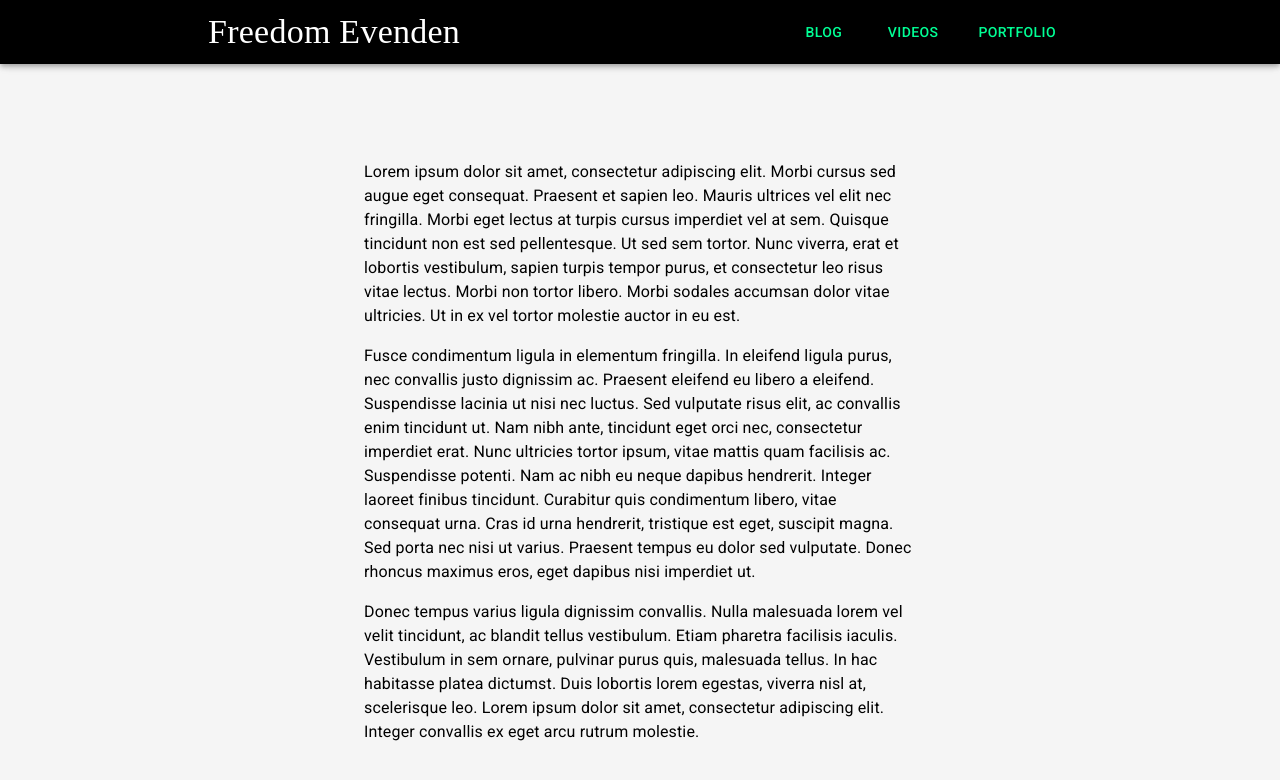
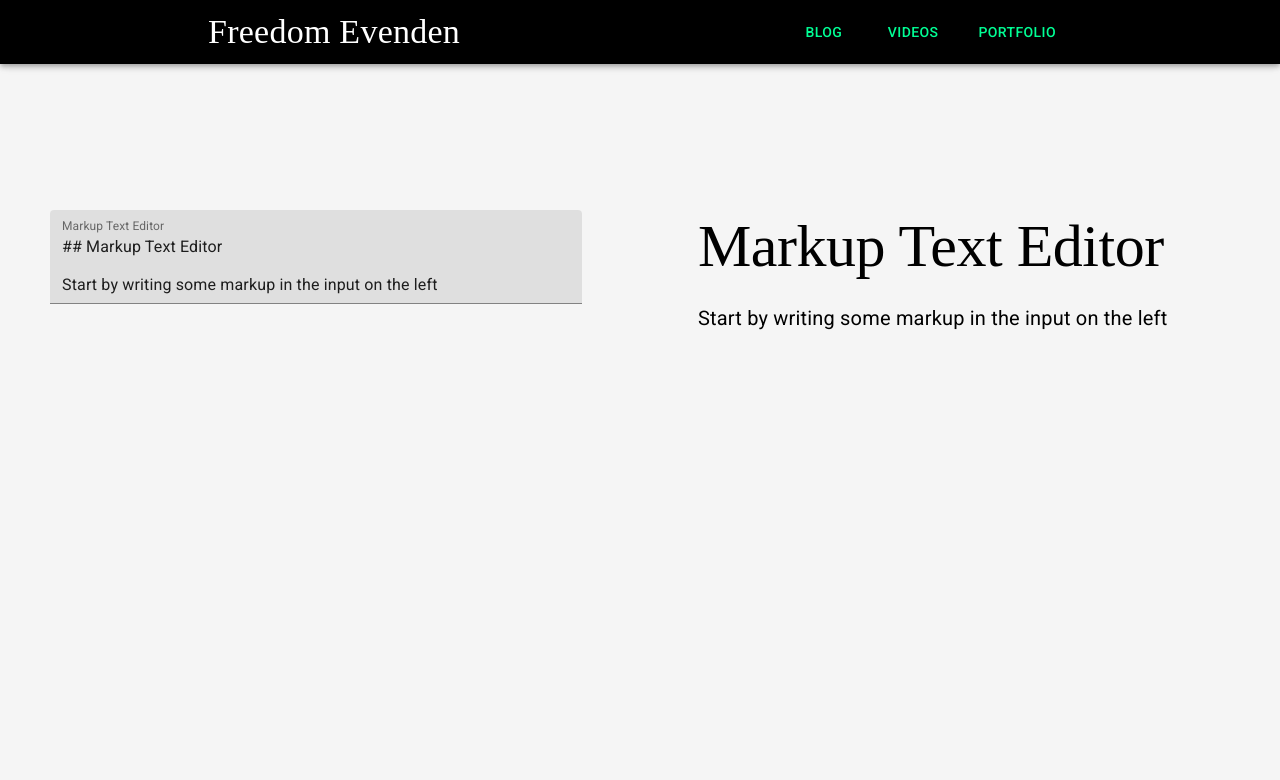
Before and after one commit to f3ve/freedom-evenden, a Next.js app: page /editor in a window 1280 px wide. Shown: the top 780 px of the page. Built offline with nearby package versions, Linux system fonts and the light colour scheme.

Commit message:
added custom codeblocks and headings

```diff
--- /dev/null
+++ b/components/editor/CodeBlock.js
@@ -0,0 +1,13 @@
+// import { Card } from '@material-ui/core';
+import SyntaxHighlighter from 'react-syntax-highlighter';
+// import { vscDarkPlus } from 'react-syntax-highlighter/dist/esm/styles/prism';
+
+const CodeBlock = (props) => {
+  return (
+    <SyntaxHighlighter language={props.language}>
+      {props.value || ''}
+    </SyntaxHighlighter>
+  );
+};
+
+export default CodeBlock;
--- /dev/null
+++ b/components/editor/Heading.js
@@ -0,0 +1,23 @@
+import { Typography } from '@material-ui/core';
+import { makeStyles } from '@material-ui/styles';
+
+const useStyles = makeStyles((theme) => ({
+  Heading: {
+    fontFamily: 'Noto Sarif',
+  },
+}));
+
+const Heading = (props) => {
+  const styles = useStyles();
+  return (
+    <Typography
+      variant={`h${props.level}`}
+      gutterBottom
+      className={styles.Heading}
+    >
+      {props.node.children[0].value || ''}
+    </Typography>
+  );
+};
+
+export default Heading;
--- a/components/editor/Paragraph.js
+++ b/components/editor/Paragraph.js
@@ -3,21 +3,22 @@ import { makeStyles } from '@material-ui/styles';
 
 const useStyles = makeStyles((theme) => ({
   paragraph: {
-    marginBottom: theme.spacing(2),
+    marginBottom: theme.spacing(4),
+    fontSize: 20,
   },
 }));
 
 const Paragraph = (props) => {
   const styles = useStyles();
+  console.log(props.node.children[0].value);
   return (
     <Typography
       variant='body1'
       component='p'
       gutterBottom
       className={styles.paragraph}
-      {...props.attributes}
     >
-      {props.children}
+      {props.node.children[0].value}
     </Typography>
   );
 };
--- a/package.json
+++ b/package.json
@@ -15,6 +15,8 @@
     "next": "10.0.1",
     "react": "17.0.1",
     "react-dom": "17.0.1",
+    "react-markdown": "^5.0.3",
+    "react-syntax-highlighter": "^15.3.1",
     "sass": "^1.29.0",
     "slate": "^0.59.0",
     "slate-react": "^0.59.0"
--- a/pages/editor.js
+++ b/pages/editor.js
@@ -1,84 +1,55 @@
-import { useCallback, useMemo, useState } from 'react';
-import { createEditor, Editor, Transforms } from 'slate';
-import { Slate, Editable, withReact } from 'slate-react';
-import { Container } from '@material-ui/core';
+import { useState } from 'react';
+
+import ReactMarkdown from 'react-markdown';
+import { makeStyles } from '@material-ui/styles';
+import { Container, Grid, TextField } from '@material-ui/core';
+import CodeBlock from '../components/editor/CodeBlock';
 import Paragraph from '../components/editor/Paragraph';
+import Heading from '../components/editor/Heading';
+
+const useStyles = makeStyles((theme) => ({
+  input: {
+    width: '100%',
+  },
+  grid: {
+    padding: 50,
+  },
+}));
 
 const editor = () => {
-  const editorField = useMemo(() => withReact(createEditor()), []);
-  const [value, setValue] = useState([
-    {
-      type: 'paragraph',
-      children: [
-        {
-          text:
-            'Lorem ipsum dolor sit amet, consectetur adipiscing elit. Morbi cursus sed augue eget consequat. Praesent et sapien leo. Mauris ultrices vel elit nec fringilla. Morbi eget lectus at turpis cursus imperdiet vel at sem. Quisque tincidunt non est sed pellentesque. Ut sed sem tortor. Nunc viverra, erat et lobortis vestibulum, sapien turpis tempor purus, et consectetur leo risus vitae lectus. Morbi non tortor libero. Morbi sodales accumsan dolor vitae ultricies. Ut in ex vel tortor molestie auctor in eu est. ',
-        },
-      ],
-    },
-    {
-      type: 'paragraph',
-      children: [
-        {
-          text:
-            'Fusce condimentum ligula in elementum fringilla. In eleifend ligula purus, nec convallis justo dignissim ac. Praesent eleifend eu libero a eleifend. Suspendisse lacinia ut nisi nec luctus. Sed vulputate risus elit, ac convallis enim tincidunt ut. Nam nibh ante, tincidunt eget orci nec, consectetur imperdiet erat. Nunc ultricies tortor ipsum, vitae mattis quam facilisis ac. Suspendisse potenti. Nam ac nibh eu neque dapibus hendrerit. Integer laoreet finibus tincidunt. Curabitur quis condimentum libero, vitae consequat urna. Cras id urna hendrerit, tristique est eget, suscipit magna. Sed porta nec nisi ut varius. Praesent tempus eu dolor sed vulputate. Donec rhoncus maximus eros, eget dapibus nisi imperdiet ut. ',
-        },
-      ],
-    },
-    {
-      type: 'paragraph',
-      children: [
-        {
-          text:
-            'Donec tempus varius ligula dignissim convallis. Nulla malesuada lorem vel velit tincidunt, ac blandit tellus vestibulum. Etiam pharetra facilisis iaculis. Vestibulum in sem ornare, pulvinar purus quis, malesuada tellus. In hac habitasse platea dictumst. Duis lobortis lorem egestas, viverra nisl at, scelerisque leo. Lorem ipsum dolor sit amet, consectetur adipiscing elit. Integer convallis ex eget arcu rutrum molestie.',
-        },
-      ],
-    },
-  ]);
-
-  const CodeElement = (props) => {
-    return (
-      <pre {...props.attributes}>
-        <code>{props.children}</code>
-      </pre>
-    );
-  };
-
-  const renderElement = useCallback((props) => {
-    // console.log(props.element.type);
-    switch (props.element.type) {
-      case 'code':
-        return <CodeElement {...props} />;
-
-      default:
-        return <Paragraph {...props} />;
-    }
-  }, []);
-
-  const handleKeyPress = (e) => {
-    if (e.key === '`' && e.ctrlKey) {
-      // Prevent the "`" from being inserted by default.
-      e.preventDefault();
-      console.log('weee');
-      // Otherwise, set the currently selected blocks type to "code".
-      Transforms.setNodes(
-        editor,
-        { type: 'code' },
-        { match: (n) => Editor.isBlock(editor, n) }
-      );
-    }
-  };
+  const styles = useStyles();
+  const [value, setValue] = useState(
+    '## Markup Text Editor\n\nStart by writing some markup in the input on the left'
+  );
 
   return (
-    <Container maxWidth='sm'>
-      <Slate
-        editor={editorField}
-        value={value}
-        onChange={(newValue) => setValue(newValue)}
-      >
-        <Editable renderElement={renderElement} onKeyDown={handleKeyPress} />
-      </Slate>
-    </Container>
+    <Grid container spacing={2}>
+      <Grid item xs={6}>
+        <Container className={styles.grid}>
+          <TextField
+            label='Markup Text Editor'
+            variant='filled'
+            color='secondary'
+            multiline
+            value={value}
+            onChange={(e) => setValue(e.target.value)}
+            className={styles.input}
+          />
+        </Container>
+      </Grid>
+      <Grid item xs={6}>
+        <Container className={styles.grid}>
+          <ReactMarkdown
+            source={value}
+            renderers={{
+              code: CodeBlock,
+              paragraph: Paragraph,
+              heading: Heading,
+            }}
+          />
+        </Container>
+      </Grid>
+    </Grid>
   );
 };
 
```
Also changed, not shown: 1 other file (tests, documents, lock files or other folders).
